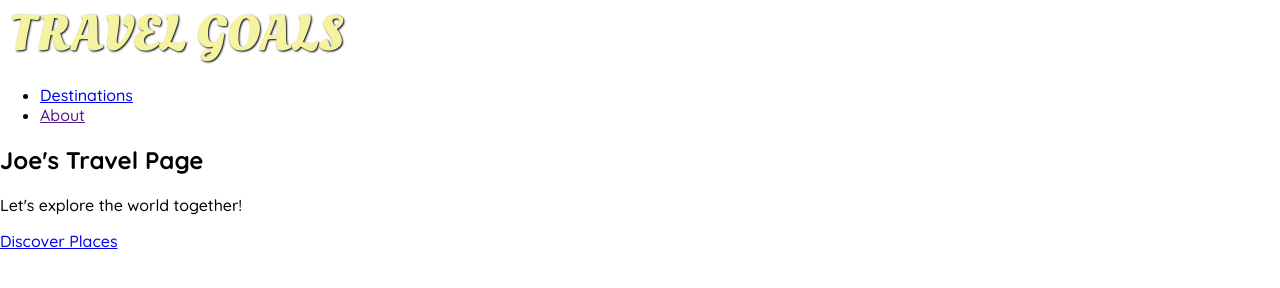
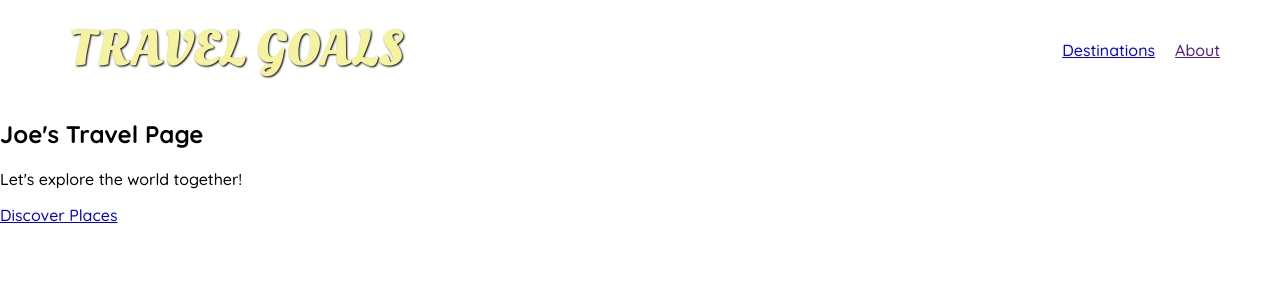
Before and after one commit to B0rad/travel-page, a plain HTML site: page index.html in a window 1280 px wide. Drawn offline with Linux system fonts and the light colour scheme.

Commit message:
Update shared.css

```diff
--- a/shared.css
+++ b/shared.css
@@ -1,6 +1,19 @@
 body {
     font-family: "Quicksand", sans-serif;
     margin: 0;
+}
+
+ul {
+    list-style: none;
+    margin: 0;
+    padding: 0;
+}
+
+header {
+    display: flex;
+    justify-content: space-between;
+    align-items: center;
+    padding: 15px 60px;
 }
 
 #page-logo a {
@@ -12,3 +25,11 @@ body {
     text-transform: uppercase;
     text-shadow: 1px 1px 2px rgb(0, 0, 0);
 }
+
+header ul {
+    display: flex;
+}
+
+header li {
+    margin-left: 20px;
+}
```
